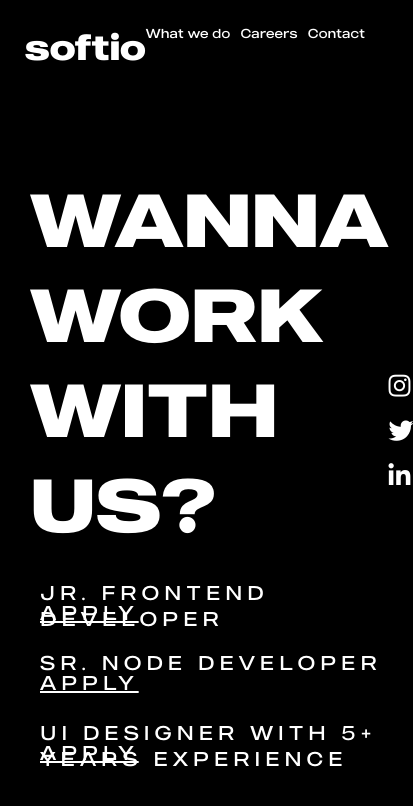
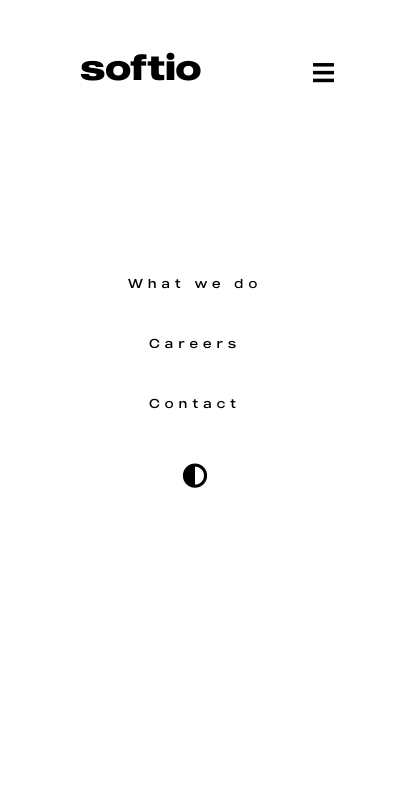
Before and after one commit to AgusLez/proyecto-softio, a plain HTML site: page careers.html in a window 390 px wide. Shown: the whole page, 413 px wide, since content can reach past the window. Drawn offline with Linux system fonts and the light colour scheme.

Commit message:
mobile changes

```diff
--- a/careers.css
+++ b/careers.css
@@ -1,38 +1,51 @@
 @import "./fonts.css";
 
 * {
-  background-color: black;
-  color: white;
-  margin: 0;
-  padding: 0;
+  overflow: hidden
 }
 
 nav {
   display: flex;
   justify-content: space-between;
-  margin: 25px;
+  align-items: center;
+  min-height: 10vh
 }
 
-.nav-container {
+.nav-links {
   display: flex;
   justify-content: space-between;
-  width: 220px;
 }
 
-a {
+.links {
+  display: flex;
+}
+
+.links li{
+  display: flex;
+  align-items: center;
+}
+
+.nav-links a{
+  font-family: "MADE Outer Sans Light";
   font-size: 13px;
   text-decoration: none;
-  font-family: "MADE Outer Sans Light";
+  padding: 0 20px 0 0;
 }
 
-.nav-title {
+.logo {
+  padding-left: 25px;
+  font-family: "MADE Outer Sans Bold";
   font-size: 35px;
   text-decoration-line: none;
-  font-family: "MADE Outer Sans Bold";
+}
+
+i{
+  font-size: 25px;
+  padding: 10px 0;
 }
 
 .title {
-  margin-top: 50px;
+  margin-top: 30px;
   font-size: 50px;
   font-family: "MADE Outer Sans Bold";
 }
@@ -56,24 +69,14 @@ a {
   letter-spacing: 5px;
 }
 
-p{
-  height: 20px;
-}
-
-.link {
-  text-decoration: underline;
+.apply-job-container{
   margin-bottom: 30px;
 }
 
-ul {
+.social-links {
   list-style-type: none;
   display: flex;
   flex-direction: column;
   justify-content: center;
   margin-right: 25px;
 }
-
-i{
-  font-size: 25px;
-  padding: 10px 0;
-}
--- a/careers.html
+++ b/careers.html
@@ -5,18 +5,27 @@
   <meta charset="UTF-8">
   <meta name="viewport" content="width=device-width, initial-scale=1.0">
   <link rel="stylesheet" href="careers.css">
+  <link rel="stylesheet" href="themes.css">
   <link rel="stylesheet" href="//use.fontawesome.com/releases/v5.0.7/css/all.css">
+  <link rel="stylesheet" href="mobile-nav.css">
   <title>Careers</title>
 </head>
 
 <body>
-  <nav class="nav">
-    <p><a class="nav-title" href="index.html">softio</a></p>
-    <div class="nav-container">
-      <a href="what-we-do.html">What we do</a>
-      <a href="careers.html">Careers</a>
-      <a href="contact.html">Contact</a>
+  <nav>
+    <h4><a class="logo" href="index.html">softio</a></h4>
+
+    <div class="nav-links">
+      <ul class="links">
+        <li><a href="what-we-do.html">What we do</a></li>
+        <li><a href="careers.html">Careers</a></li>
+        <li><a href="contact.html">Contact</a></li>
+      </ul>
+
+      <button class="btn-toggle"><i class="fas fa-adjust"></i></button></li>
     </div>
+
+    <div class="burger"><i class="fas fa-bars"></i></div>
   </nav>
 
   <div class="content">
@@ -27,21 +36,31 @@
       </div>
 
       <div class="jobs-container">
-        <p class="job">JR. FRONTEND DEVELOPER</p>
-        <p class="link">APPLY</p>
-        <p class="job">SR. NODE DEVELOPER</p>
-        <p class="link">APPLY</p>
-        <p class="job">UI DESIGNER WITH 5+ YEARS EXPERIENCE</p>
-        <p class="link">APPLY</p>
+        <div class="apply-job-container">
+          <p class="job">JR. FRONTEND DEVELOPER</p>
+          <a href="#" class="jobs-links">APPLY</a>
+        </div>
+
+        <div class="apply-job-container">
+          <p class="job">SR. NODE DEVELOPER</p>
+          <a href="#" class="jobs-links">APPLY</a>
+        </div>
+
+        <div class="apply-job-container">
+          <p class="job">UI DESIGNER WITH 5+ YEARS EXPERIENCE</p>
+          <a href="#" class="jobs-links">APPLY</a>
+        </div>
       </div>
     </div>
 
-    <ul>
+    <ul class="social-links">
       <li><a alt="Instagram"><i class="fab fa-instagram"></i></a></li>
       <li><a alt="Twitter"><i class="fab fa-twitter"></i></a></li>
       <li><a alt="LinkedIn"></a><i class="fab fa-linkedin-in"></i></li>
     </ul>
   </div>
+  <script type="text/javascript" src="themes.js"></script>
+  <script type="text/javascript" src="mobile-nav.js"></script>
 </body>
 
 </html>
--- a/contact.css
+++ b/contact.css
@@ -1,34 +1,47 @@
 @import "./fonts.css";
 
 * {
-  background-color: black;
-  color: white;
-  margin: 0;
-  padding: 0;
+  overflow: hidden
 }
 
 nav {
   display: flex;
   justify-content: space-between;
-  margin: 25px;
+  align-items: center;
+  min-height: 10vh
 }
 
-.nav-container {
+.nav-links {
   display: flex;
   justify-content: space-between;
-  width: 270px;
 }
 
-a {
+.links {
+  display: flex;
+}
+
+.nav-links a{
+  font-family: "MADE Outer Sans Light";
   font-size: 13px;
   text-decoration: none;
-  font-family: "MADE Outer Sans Light";
+  padding: 0 20px 0 0;
 }
 
-.nav-title {
+.links li{
+  display: flex;
+  align-items: center;
+}
+
+.logo {
+  padding-left: 25px;
+  font-family: "MADE Outer Sans Bold";
   font-size: 35px;
   text-decoration-line: none;
-  font-family: "MADE Outer Sans Bold";
+}
+
+i{
+  font-size: 25px;
+  padding: 10px 0;
 }
 
 .content{
--- a/index.css
+++ b/index.css
@@ -1,62 +1,34 @@
 @import "./fonts.css";
 
-body {
-  --text-color: rgb(0, 0, 0);
-  --bkg-color: #fff;
-}
-body.dark-theme {
-  --text-color: #eee;
-  --bkg-color: #000000;
-}
-
-@media (prefers-color-scheme: dark) {
-  /* defaults to dark theme */
-  body {
-    --text-color: #eee;
-    --bkg-color: #000000;
-  }
-  body.light-theme {
-    --text-color: rgb(0, 0, 0);
-    --bkg-color: #fff;
-  }
-}
-
 * {
-  background-color: var(--bkg-color);
-  color: var(--text-color);
-  margin: 0;
-  padding: 0;
   overflow: hidden
 }
 
-
 nav {
-  margin: 25px;
   display: flex;
   justify-content: space-between;
+  align-items: center;
   min-height: 10vh
 }
 
-.nav-container {
+.nav-links {
   display: flex;
   justify-content: space-between;
-  width: 280px;
 }
 
-a {
+.links {
+  display: flex;
+}
+
+.nav-links a{
   font-family: "MADE Outer Sans Light";
   font-size: 13px;
   text-decoration: none;
+  padding: 0 20px 0 0;
 }
 
-.btn-toggle {
-  border: none;
-  display: flex;
-  align-items: flex-start;
-  outline: none;
-}
-
-.nav-title {
+.logo {
+  padding-left: 25px;
   font-family: "MADE Outer Sans Bold";
   font-size: 35px;
   text-decoration-line: none;
@@ -68,7 +40,7 @@ a {
   flex-direction: column;
   line-height: 121px;
   position: relative;
-  bottom: 45px;
+  bottom: 0px;
   left: -17px
 }
 
@@ -76,6 +48,7 @@ a {
   font-size: 170px;
   letter-spacing: -11px;
   font-family: "MADE Outer Sans Bold";
+  padding-right: 20px;
 }
 
 .content{
@@ -85,25 +58,21 @@ a {
   min-height: 90vh;
 }
 
-ul {
+.social-links {
+  margin-top: 150px;
+  display: flex;
+  flex-direction: column;
+  align-items: flex-end;
+}
+
+.social-links ul{
   margin-right: 25px;
   display: flex;
   flex-direction: column;
   list-style-type: none;
 }
 
-.links-container {
-  margin-top: 150px;
-  display: flex;
-  flex-direction: column;
-  align-items: flex-end;
-}
-
-.fa-adjust {
-  padding: 0;
-}
-
-i{
+.social-links i{
   font-size: 25px;
   padding: 10px 0;
 }
@@ -112,9 +81,7 @@ i{
   margin-top: 200px;
   margin-right: 25px;
   margin-bottom: 20px;
-  align-items: baseline;
   font-size: 10px;
-  position: relative;
   bottom: 20px;
   font-family: "MADE Outer Sans Light";
   letter-spacing: 2px;
--- /dev/null
+++ b/mobile-nav.css
@@ -0,0 +1,74 @@
+@import "./themes.css";
+
+.burger{
+  display: none;
+}
+
+.burger div{
+  width: 25px;
+  height: 2px;
+  margin: 5px;
+}
+
+@media screen and (max-width: 768px) {
+
+  .content {
+    display: none;
+  }
+
+  body {
+    overflow-x: hidden;
+  }
+}
+
+@media screen and (max-width: 768px) {
+
+  nav{
+    margin-top: 25px;
+    display: flex;
+    justify-content: space-around;
+  }
+
+  .nav-links {
+    letter-spacing: 5px;
+    line-height: 60px;
+    position: absolute;
+    width: 100%;
+    top: 30vh;
+    display: flex;
+    flex-direction: column;
+    align-items: center;
+    justify-content: space-between;
+  }
+
+  .nav-links a{
+    padding: 0;
+  }
+
+  .btn-toggle {
+    font-size: 25px;
+    display: flex;
+    align-items: baseline;
+    margin: 0;
+  }
+
+  .burger {
+    margin-top: 15px;
+    display: block;
+  }
+}
+
+@media screen and (max-width: 768px) {
+  .links {
+    width: 100%;
+    display: flex;
+    flex-direction: column;
+    align-items: center;
+    padding-bottom: 20px;
+  }
+
+  /*ul :hover{
+    background:grey;
+    opacity: 0.5;
+  }*/
+}
--- /dev/null
+++ b/themes.css
@@ -0,0 +1,35 @@
+body {
+  --text-color: #eee;
+  --bkg-color: #000000;
+}
+body.light-theme {
+  --text-color: rgb(0, 0, 0);
+  --bkg-color: #fff;
+}
+
+@media (prefers-color-scheme: light) {
+  body {
+    --text-color: rgb(0, 0, 0);
+    --bkg-color: #fff;
+  }
+  body.dark-theme {
+    --text-color: #eee;
+    --bkg-color: #000000;
+  }
+}
+
+* {
+  background-color: var(--bkg-color);
+  color: var(--text-color);
+  margin: 0;
+  padding: 0;
+}
+
+.btn-toggle {
+  border: none;
+  display: flex;
+  align-items: flex-start;
+  outline: none;
+  margin-right: 25px;
+  font-size: 25px;
+}
--- a/what-we-do.css
+++ b/what-we-do.css
@@ -1,34 +1,42 @@
 @import "./fonts.css";
 
 * {
-  background-color: black;
-  color: white;
-  margin: 0;
-  padding: 0;
+  overflow: hidden
 }
 
 nav {
   display: flex;
   justify-content: space-between;
-  margin: 25px;
+  align-items: center;
+  min-height: 10vh
 }
 
-.nav-container {
+.nav-links {
   display: flex;
   justify-content: space-between;
-  width: 220px;
 }
 
-a {
+.links {
+  display: flex;
+}
+
+.nav-links a{
+  font-family: "MADE Outer Sans Light";
   font-size: 13px;
   text-decoration: none;
-  font-family: "MADE Outer Sans Light";
+  padding: 0 20px 0 0;
 }
 
-.nav-title {
+.links li{
+  display: flex;
+  align-items: center;
+}
+
+.logo {
+  padding-left: 25px;
+  font-family: "MADE Outer Sans Bold";
   font-size: 35px;
   text-decoration-line: none;
-  font-family: "MADE Outer Sans Bold";
 }
 
 h1 {
@@ -58,13 +66,18 @@ h1 {
   font-family: "MADE Outer Sans Light";
 }
 
-.content{
+.products-container{
   display: flex;
   justify-content: space-between;
   margin-top: 30px;
 }
 
-ul {
+i{
+  font-size: 25px;
+  padding: 10px 0;
+}
+
+.products-container ul {
   list-style-type: none;
   font-size: 30px;
   padding-right: 400px;
```
Also changed, not shown: contact.html (+25 -6 lines), index.html (+17 -9 lines), what-we-do.html (+25 -7 lines), mobile-nav.js (added), themes.js (renamed from toggle.js).
